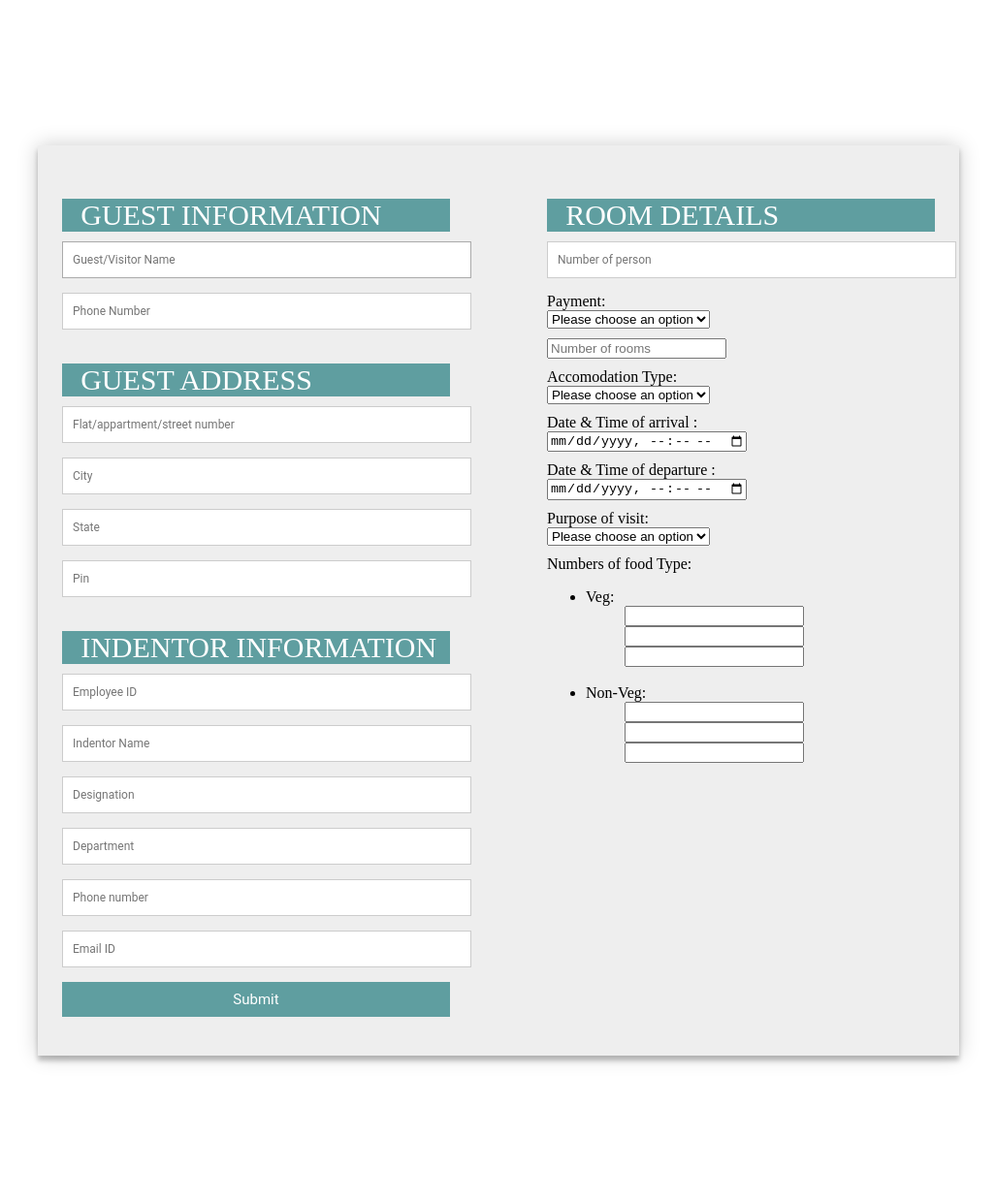
After one commit to guest-house-portal-iit-patna/Guest_House_Online_Portal, a PHP site: page /booking.php in a window 1280 px wide. The commit adds this page. Shown: the whole page at 97% size, without its empty margins (126-1153 px from the left). Run offline with PHP 8.4, Linux system fonts and the light colour scheme; some libraries are stand-ins or nearby versions.

Commit message:
Booking request complete.

```diff
--- /dev/null
+++ b/booking.php
@@ -0,0 +1,142 @@
+<?php include('server.php'); ?>
+<!DOCTYPE html>
+<html lang="en">
+<head>
+  <meta charset="UTF-8">
+  <meta name="viewport" content="width=device-width, initial-scale=1.0">
+  <title>Guest House Booking Form</title>
+  <link rel="stylesheet"   href="css/bookingform.css">
+</head>
+<body>
+ <div id="root">
+  <script src="main.js" type="text/javascript"></script>
+  <div class="container">
+    <form id="contact" action="bookingform.php" method="post">
+    <div class="first-container">
+      <div id="guestname">
+       <h3>GUEST INFORMATION</h3>
+       <fieldset>
+         <input name="guest_name" placeholder="Guest/Visitor Name" type="text" tabindex="1" required autofocus>
+       </fieldset>
+       <fieldset>
+         <input name="phone_number" placeholder="Phone Number " type="tel" tabindex="2" required>
+       </fieldset>
+        </div>
+      <div id="address">
+       <h3>GUEST ADDRESS</h3>
+       <fieldset>
+         <input name="appartment" placeholder="Flat/appartment/street number" type="text" tabindex="1" required autofocus>
+       </fieldset>
+       <fieldset>
+         <input name="city" placeholder="City" type="text" tabindex="3" required>
+       </fieldset>
+       <fieldset>
+         <input name="state" placeholder="State" type="text" tabindex="4" required>
+       </fieldset>
+       <fieldset>
+         <input name="pin" placeholder="Pin" type="text" tabindex="5" required></>
+       </fieldset>
+      </div>
+      <div id="indentorinfo">
+        <h3>INDENTOR INFORMATION</h3>
+        <fieldset>
+          <input name="employee_id" placeholder="Employee ID" type="text" tabindex="16" required autofocus>
+        </fieldset>
+        <fieldset>
+          <input name="indentorname" placeholder="Indentor Name" type="text" tabindex="17" required>
+        </fieldset>
+        <fieldset>
+          <input name="designation" placeholder="Designation" type="text" tabindex="18" required>
+        </fieldset>
+        <fieldset>
+          <input name="department" placeholder="Department" type="text" tabindex="19" required>
+        </fieldset>
+        <fieldset>
+          <input name="phone" placeholder="Phone number" type="tel" tabindex="20" required>
+        </fieldset>
+        <fieldset>
+          <input name="email" placeholder="Email ID" type="email" tabindex="21" required>
+        </fieldset>
+        </div>
+    </div>
+    <div class="second-container">
+        <div id="roomrequirement">
+          <h3>ROOM DETAILS</h3>
+          <fieldset>
+            <input name="number_people" placeholder="Number of person" type="text" tabindex="6" required autofocus>
+          </fieldset>
+          Payment: <br>
+          <fieldset>
+          <select name="payment" id="payment">
+          <option value="">Please choose an option</option>
+          <option value="dog">Dog</option>
+          <option value="cat">Cat</option>
+          <option value="hamster">Hamster</option>
+          <option value="parrot">Parrot</option>
+          <option value="spider">Spider</option>
+          </select>
+          </fieldset>
+          <fieldset>
+            <input name="number_rooms" placeholder="Number of rooms" type="number" tabindex="7" required>
+          </fieldset>
+          Accomodation Type: <br>
+          <fieldset>
+          <select name="accomodation" id="accomodation">
+          <option value="">Please choose an option</option>
+          <option value="dog">Dog</option>
+          <option value="cat">Cat</option>
+          <option value="hamster">Hamster</option>
+          <option value="parrot">Parrot</option>
+          <option value="spider">Spider</option>
+          <option value="goldfish">Goldfish</option>
+          </select>
+          </fieldset>
+          <fieldset>
+            Date & Time of arrival : <br>
+            <input name="arrival" placeholder="Date & Time of Arrival: " type="datetime-local" tabindex="8" required>
+          </fieldset>
+          <fieldset>
+            Date & Time of departure : <br>
+            <input name="departure" placeholder="Date & Time of Departure: " type="datetime-local" tabindex="9" required>
+          </fieldset>
+          <fieldset>
+          Purpose of visit: <br>
+          <select name="purpose" id="purpose">
+          <option value="">Please choose an option</option>
+          <option value="dog">Dog</option>
+          <option value="cat">Cat</option>
+          <option value="hamster">Hamster</option>
+          <option value="parrot">Parrot</option>
+          <option value="spider">Spider</option>
+          <option value="goldfish">Goldfish</option>
+          </select>
+          </fieldset>
+          <fieldset>
+            Numbers of food Type: <br>
+            <ul>
+            <li>Veg:
+              <ul style="list-style-Type: none;">
+              <li><input name="veg_breakfast" type="number" name="Breakfast" tabindex="10"></li>
+              <li><input name="veg_lunch" type="number" name="Lunch" tabindex="11"></li>
+              <li><input name="veg_dinner" type="number" name="Dinner" tabindex="12"></li>
+              </ul>
+            </li>
+            <br>
+            <li>Non-Veg:
+              <ul style="list-style-Type: none;">
+              <li><input name="nonveg_breakfast" type="number" name="Breakfast" tabindex="13"></li>
+              <li><input name="nonveg_lunch" type="number" name="Lunch" tabindex="14"></li>
+              <li><input name="nonveg_dinner" type="number" name="Dinner" tabindex="15"></li>
+              </ul>
+            </ul>
+          </fieldset>
+          </div>
+    </div>
+       <fieldset>
+         <button name="submit" type="submit" id="contact-submit" data-submit="...Sending">Submit</button>
+       </fieldset>
+     </form>
+    </div>
+  </div>
+</body>
+</html>
--- a/homepage.php
+++ b/homepage.php
@@ -31,6 +31,9 @@ if(empty($_SESSION['username'])) {
   <?php endif ?>
  <?php if(isset($_SESSION['username'])): ?>
    <p>Welcome <strong> <?php  echo $_SESSION['username']; ?>. </strong> </p>
+   <a href="booking.php">Make a booking request.</a> <br>
+   <a href="booking.php">Check status of current requests.</a> <br>
+   <a href="booking.php">Check availability.</a> <br>
    <p> <a href="homepage.php?logout='1'" style="color: red;"> Logout</a> </p>
  <?php endif  ?>
 </div>
--- a/server.php
+++ b/server.php
@@ -69,7 +69,7 @@ if(isset($_POST['register']))
             $mail->Username = "vatsal.eliot@gmail.com";
             $mail->Password = "mkaqaumuchffjcmh";
             $mail->SetFrom("singh99sahil.gs@gmail.com");
-            $mail->Subject = "Welecome to IIT PATNA Guest House Booking Portal";
+            $mail->Subject = "Welcome to IIT PATNA Guest House Booking Portal";
             $mail->Body = "Hi ".$username.",<br><br>Welcome to the Guest House booking portal of IIT Patna. <br> You have succesfully been registered.<br> <br> Thank you";
             $mail->AddAddress($email);
 
@@ -78,8 +78,6 @@ if(isset($_POST['register']))
              }
 
             header('location: homepage.php');
-
-
         }
       }
       else{
```
Also changed, not shown: Guest house indent form.html (+31 -31 lines), bookingform.php (added, +90 -0 lines).
